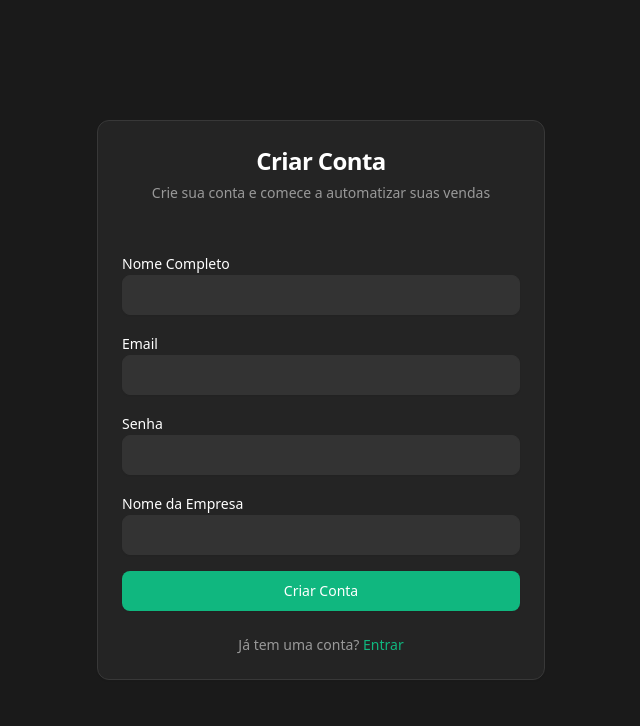
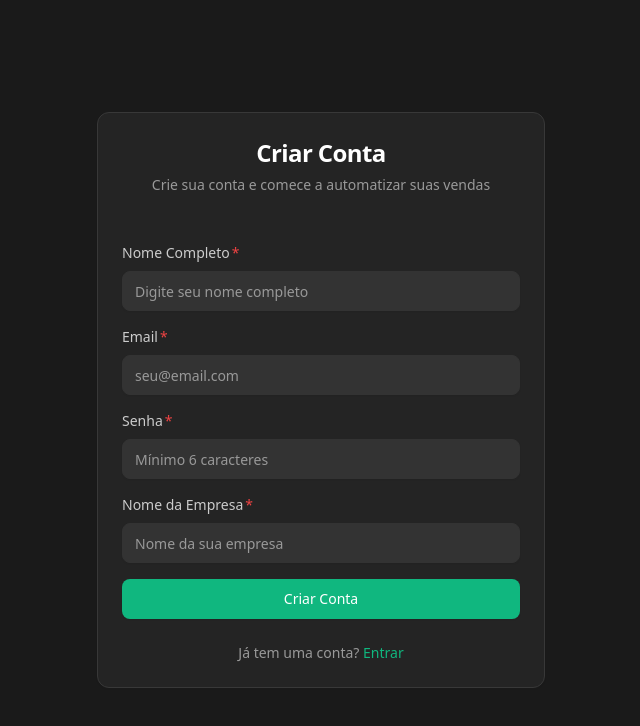
Before and after one commit to andersonDias89/saas-whats-leads-users, a Next.js app: page /register in a window 1280 px wide. Shown: the top 726 px of the page, without its empty margins (319-959 px from the left). Built offline with nearby package versions, Linux system fonts and the light colour scheme.

Commit message:
Refatora formulários de login e registro para utilizar o componente FormField, melhorando a consistência e a legibilidade do código. Atualiza o componente Label para suportar variantes e tamanhos, aprimorando a personalização e a estética dos rótulos.

```diff
--- a/src/app/dashboard/settings/page.tsx
+++ b/src/app/dashboard/settings/page.tsx
@@ -6,9 +6,7 @@ import { zodResolver } from '@hookform/resolvers/zod'
 import { z } from 'zod'
 import { Card, CardContent, CardDescription, CardHeader, CardTitle } from '@/components/ui/card'
 import { Button } from '@/components/ui/button'
-import { Input } from '@/components/ui/input'
-import { Label } from '@/components/ui/label'
-import { Textarea } from '@/components/ui/textarea'
+import { FormField } from '@/components/ui/form-field'
 import { Switch } from '@/components/ui/switch'
 import { Tabs, TabsContent, TabsList, TabsTrigger } from '@/components/ui/tabs'
 import { Separator } from '@/components/ui/separator'
@@ -169,17 +167,13 @@ export default function SettingsPage() {
                 </CardDescription>
               </CardHeader>
               <CardContent className="space-y-4">
-                <div>
-                  <Label htmlFor="companyName" className="text-foreground">Nome da Empresa</Label>
-                  <Input
-                    id="companyName"
+                <FormField
+                  label="Nome da Empresa"
+                  placeholder="Nome da sua empresa"
+                  required
+                  error={errors.companyName?.message}
                   {...register('companyName')}
-                    className={errors.companyName ? 'border-destructive' : ''}
                 />
-                  {errors.companyName && (
-                    <p className="text-sm text-destructive mt-1">{errors.companyName.message}</p>
-                  )}
-                </div>
               </CardContent>
             </Card>
           </TabsContent>
@@ -197,56 +191,38 @@ export default function SettingsPage() {
                 </CardDescription>
               </CardHeader>
               <CardContent className="space-y-4">
-                <div>
-                  <Label htmlFor="twilioAccountSid" className="text-foreground">Account SID</Label>
-                  <Input
-                    id="twilioAccountSid"
+                <FormField
+                  label="Account SID"
+                  placeholder="AC..."
+                  required
+                  error={errors.twilioAccountSid?.message}
                   {...register('twilioAccountSid')}
-                    className={errors.twilioAccountSid ? 'border-destructive' : ''}
                 />
-                  {errors.twilioAccountSid && (
-                    <p className="text-sm text-destructive mt-1">{errors.twilioAccountSid.message}</p>
-                  )}
-                </div>
 
-                <div>
-                  <Label htmlFor="twilioAuthToken" className="text-foreground">Auth Token</Label>
-                  <Input
-                    id="twilioAuthToken"
+                <FormField
+                  label="Auth Token"
                   type="password"
+                  placeholder="Digite seu Auth Token"
+                  required
+                  error={errors.twilioAuthToken?.message}
                   {...register('twilioAuthToken')}
-                    className={errors.twilioAuthToken ? 'border-destructive' : ''}
                 />
-                  {errors.twilioAuthToken && (
-                    <p className="text-sm text-destructive mt-1">{errors.twilioAuthToken.message}</p>
-                  )}
-                </div>
 
-                <div>
-                  <Label htmlFor="twilioWhatsappNumber" className="text-foreground">Número do WhatsApp</Label>
-                  <Input
-                    id="twilioWhatsappNumber"
+                <FormField
+                  label="Número do WhatsApp"
                   placeholder="+5511999999999"
+                  required
+                  error={errors.twilioWhatsappNumber?.message}
                   {...register('twilioWhatsappNumber')}
-                    className={errors.twilioWhatsappNumber ? 'border-destructive' : ''}
                 />
-                  {errors.twilioWhatsappNumber && (
-                    <p className="text-sm text-destructive mt-1">{errors.twilioWhatsappNumber.message}</p>
-                  )}
-                </div>
 
-                <div>
-                  <Label htmlFor="twilioSandboxKeyword" className="text-foreground">Palavra-chave do Sandbox</Label>
-                  <Input
-                    id="twilioSandboxKeyword"
+                <FormField
+                  label="Palavra-chave do Sandbox"
                   placeholder="join"
+                  required
+                  error={errors.twilioSandboxKeyword?.message}
                   {...register('twilioSandboxKeyword')}
-                    className={errors.twilioSandboxKeyword ? 'border-destructive' : ''}
                 />
-                  {errors.twilioSandboxKeyword && (
-                    <p className="text-sm text-destructive mt-1">{errors.twilioSandboxKeyword.message}</p>
-                  )}
-                </div>
               </CardContent>
             </Card>
           </TabsContent>
@@ -264,32 +240,24 @@ export default function SettingsPage() {
                 </CardDescription>
               </CardHeader>
               <CardContent className="space-y-4">
-                <div>
-                  <Label htmlFor="openaiApiKey" className="text-foreground">API Key da OpenAI</Label>
-                  <Input
-                    id="openaiApiKey"
+                <FormField
+                  label="API Key da OpenAI"
                   type="password"
+                  placeholder="sk-..."
+                  required
+                  error={errors.openaiApiKey?.message}
                   {...register('openaiApiKey')}
-                    className={errors.openaiApiKey ? 'border-destructive' : ''}
                 />
-                  {errors.openaiApiKey && (
-                    <p className="text-sm text-destructive mt-1">{errors.openaiApiKey.message}</p>
-                  )}
-                </div>
 
-                <div>
-                  <Label htmlFor="aiPrompt" className="text-foreground">Prompt da IA</Label>
-                  <Textarea
-                    id="aiPrompt"
+                <FormField
+                  label="Prompt da IA"
+                  as="textarea"
                   rows={4}
                   placeholder="Configure como a IA deve responder às mensagens..."
+                  required
+                  error={errors.aiPrompt?.message}
                   {...register('aiPrompt')}
-                    className={errors.aiPrompt ? 'border-destructive' : ''}
                 />
-                  {errors.aiPrompt && (
-                    <p className="text-sm text-destructive mt-1">{errors.aiPrompt.message}</p>
-                  )}
-                </div>
               </CardContent>
             </Card>
           </TabsContent>
@@ -309,7 +277,7 @@ export default function SettingsPage() {
               <CardContent className="space-y-4">
                 <div className="flex items-center justify-between">
                   <div className="space-y-0.5">
-                    <Label className="text-foreground">Resposta Automática</Label>
+                    <span className="text-sm font-medium text-foreground-secondary">Resposta Automática</span>
                     <p className="text-sm text-muted-foreground">
                       Ativar respostas automáticas da IA
                     </p>
@@ -324,7 +292,7 @@ export default function SettingsPage() {
 
                 <div className="flex items-center justify-between">
                   <div className="space-y-0.5">
-                    <Label className="text-foreground">Captura de Leads</Label>
+                    <span className="text-sm font-medium text-foreground-secondary">Captura de Leads</span>
                     <p className="text-sm text-muted-foreground">
                       Capturar automaticamente novos leads
                     </p>
--- a/src/components/auth/login-form.tsx
+++ b/src/components/auth/login-form.tsx
@@ -7,8 +7,7 @@ import { signIn } from 'next-auth/react'
 import { useRouter } from 'next/navigation'
 import Link from 'next/link'
 import { Button } from '@/components/ui/button'
-import { Input } from '@/components/ui/input'
-import { Label } from '@/components/ui/label'
+import { FormField } from '@/components/ui/form-field'
 import { Card, CardContent, CardDescription, CardHeader, CardTitle } from '@/components/ui/card'
 import { LoginFormData, loginSchema } from '@/schemas'
 import { toast } from 'sonner'
@@ -59,31 +58,23 @@ export function LoginForm() {
         </CardHeader>
         <CardContent>
           <form onSubmit={handleSubmit(onSubmit)} className="space-y-4">
-            <div>
-              <Label htmlFor="email" className="text-foreground">Email</Label>
-              <Input
-                id="email"
+            <FormField
+              label="Email"
               type="email"
+              placeholder="seu@email.com"
+              required
+              error={errors.email?.message}
               {...register('email')}
-                className={errors.email ? 'border-destructive' : ''}
             />
-              {errors.email && (
-                <p className="text-sm text-destructive mt-1">{errors.email.message}</p>
-              )}
-            </div>
 
-            <div>
-              <Label htmlFor="password" className="text-foreground">Senha</Label>
-              <Input
-                id="password"
+            <FormField
+              label="Senha"
               type="password"
+              placeholder="Digite sua senha"
+              required
+              error={errors.password?.message}
               {...register('password')}
-                className={errors.password ? 'border-destructive' : ''}
             />
-              {errors.password && (
-                <p className="text-sm text-destructive mt-1">{errors.password.message}</p>
-              )}
-            </div>
 
             <Button
               type="submit"
--- a/src/components/auth/register-form.tsx
+++ b/src/components/auth/register-form.tsx
@@ -7,8 +7,7 @@ import { signIn } from 'next-auth/react'
 import { useRouter } from 'next/navigation'
 import Link from 'next/link'
 import { Button } from '@/components/ui/button'
-import { Input } from '@/components/ui/input'
-import { Label } from '@/components/ui/label'
+import { FormField } from '@/components/ui/form-field'
 import { Card, CardContent, CardDescription, CardHeader, CardTitle } from '@/components/ui/card'
 import { RegisterFormData, registerSchema } from '@/schemas'
 import { toast } from 'sonner'
@@ -72,55 +71,41 @@ export function RegisterForm() {
         </CardHeader>
         <CardContent>
           <form onSubmit={handleSubmit(onSubmit)} className="space-y-4">
-            <div>
-              <Label htmlFor="name" className="text-foreground">Nome Completo</Label>
-              <Input
-                id="name"
+            <FormField
+              label="Nome Completo"
+              type="text"
+              placeholder="Digite seu nome completo"
+              required
+              error={errors.name?.message}
               {...register('name')}
-                className={errors.name ? 'border-destructive' : ''}
             />
-              {errors.name && (
-                <p className="text-sm text-destructive mt-1">{errors.name.message}</p>
-              )}
-            </div>
 
-            <div>
-              <Label htmlFor="email" className="text-foreground">Email</Label>
-              <Input
-                id="email"
+            <FormField
+              label="Email"
               type="email"
+              placeholder="seu@email.com"
+              required
+              error={errors.email?.message}
               {...register('email')}
-                className={errors.email ? 'border-destructive' : ''}
             />
-              {errors.email && (
-                <p className="text-sm text-destructive mt-1">{errors.email.message}</p>
-              )}
-            </div>
 
-            <div>
-              <Label htmlFor="password" className="text-foreground">Senha</Label>
-              <Input
-                id="password"
+            <FormField
+              label="Senha"
               type="password"
+              placeholder="Mínimo 6 caracteres"
+              required
+              error={errors.password?.message}
               {...register('password')}
-                className={errors.password ? 'border-destructive' : ''}
             />
-              {errors.password && (
-                <p className="text-sm text-destructive mt-1">{errors.password.message}</p>
-              )}
-            </div>
 
-            <div>
-              <Label htmlFor="companyName" className="text-foreground">Nome da Empresa</Label>
-              <Input
-                id="companyName"
+            <FormField
+              label="Nome da Empresa"
+              type="text"
+              placeholder="Nome da sua empresa"
+              required
+              error={errors.companyName?.message}
               {...register('companyName')}
-                className={errors.companyName ? 'border-destructive' : ''}
             />
-              {errors.companyName && (
-                <p className="text-sm text-destructive mt-1">{errors.companyName.message}</p>
-              )}
-            </div>
 
             <Button
               type="submit"
--- /dev/null
+++ b/src/components/ui/form-field.tsx
@@ -0,0 +1,103 @@
+"use client"
+
+import * as React from "react"
+import { cn } from "@/lib/utils"
+import { Label } from "./label"
+import { Input } from "./input"
+import { Textarea } from "./textarea"
+
+interface FormFieldProps {
+  label: string
+  name: string
+  type?: "text" | "email" | "password" | "number" | "tel" | "url"
+  placeholder?: string
+  required?: boolean
+  disabled?: boolean
+  className?: string
+  labelVariant?: "default" | "subtle" | "required"
+  labelSize?: "sm" | "default" | "lg"
+  error?: string
+  helperText?: string
+  as?: "input" | "textarea"
+  rows?: number
+}
+
+const FormField = React.forwardRef<HTMLInputElement | HTMLTextAreaElement, FormFieldProps>(
+  ({
+    label,
+    name,
+    type = "text",
+    placeholder,
+    required = false,
+    disabled = false,
+    className,
+    labelVariant = "default",
+    labelSize = "default",
+    error,
+    helperText,
+    as = "input",
+    rows = 3,
+    ...props
+  }, ref) => {
+    const inputId = React.useId()
+
+    return (
+      <div className={cn("space-y-2", className)}>
+        <Label
+          htmlFor={inputId}
+          variant={required ? "required" : labelVariant}
+          size={labelSize}
+          className="block"
+        >
+          {label}
+        </Label>
+
+        {as === "input" ? (
+          <Input
+            ref={ref as React.Ref<HTMLInputElement>}
+            id={inputId}
+            name={name}
+            type={type}
+            placeholder={placeholder}
+            required={required}
+            disabled={disabled}
+            className={cn(
+              error && "border-destructive focus-visible:ring-destructive"
+            )}
+            {...props}
+          />
+        ) : (
+          <Textarea
+            ref={ref as React.Ref<HTMLTextAreaElement>}
+            id={inputId}
+            name={name}
+            placeholder={placeholder}
+            required={required}
+            disabled={disabled}
+            rows={rows}
+            className={cn(
+              error && "border-destructive focus-visible:ring-destructive"
+            )}
+            {...props}
+          />
+        )}
+
+        {error && (
+          <p className="text-sm text-destructive">
+            {error}
+          </p>
+        )}
+
+        {helperText && !error && (
+          <p className="text-sm text-muted-foreground">
+            {helperText}
+          </p>
+        )}
+      </div>
+    )
+  }
+)
+
+FormField.displayName = "FormField"
+
+export { FormField }
--- a/src/components/ui/label.tsx
+++ b/src/components/ui/label.tsx
@@ -2,23 +2,43 @@
 
 import * as React from "react"
 import * as LabelPrimitive from "@radix-ui/react-label"
+import { cva, type VariantProps } from "class-variance-authority"
 
 import { cn } from "@/lib/utils"
 
-function Label({
-  className,
-  ...props
-}: React.ComponentProps<typeof LabelPrimitive.Root>) {
-  return (
-    <LabelPrimitive.Root
-      data-slot="label"
-      className={cn(
-        "text-sm font-medium leading-none peer-disabled:cursor-not-allowed peer-disabled:opacity-70",
-        className
-      )}
-      {...props}
-    />
-  )
-}
+const labelVariants = cva(
+  "text-sm font-medium leading-none peer-disabled:cursor-not-allowed peer-disabled:opacity-70",
+  {
+    variants: {
+      variant: {
+        default: "text-foreground-secondary",
+        subtle: "text-foreground-muted text-xs",
+        required: "text-foreground-secondary after:content-['*'] after:ml-0.5 after:text-destructive",
+      },
+      size: {
+        default: "text-sm",
+        sm: "text-xs",
+        lg: "text-base",
+      },
+    },
+    defaultVariants: {
+      variant: "default",
+      size: "default",
+    },
+  }
+)
+
+const Label = React.forwardRef<
+  React.ElementRef<typeof LabelPrimitive.Root>,
+  React.ComponentPropsWithoutRef<typeof LabelPrimitive.Root> &
+    VariantProps<typeof labelVariants>
+>(({ className, variant, size, ...props }, ref) => (
+  <LabelPrimitive.Root
+    ref={ref}
+    className={cn(labelVariants({ variant, size }), className)}
+    {...props}
+  />
+))
+Label.displayName = LabelPrimitive.Root.displayName
 
 export { Label }
```
Lines whose indentation alone changed are shown as unchanged.
